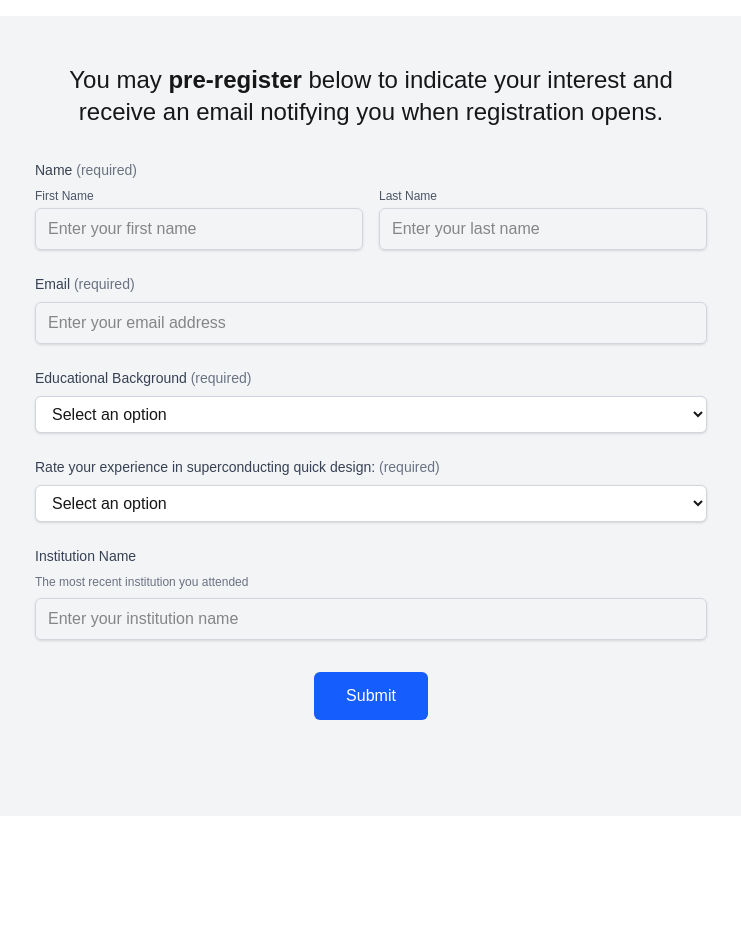
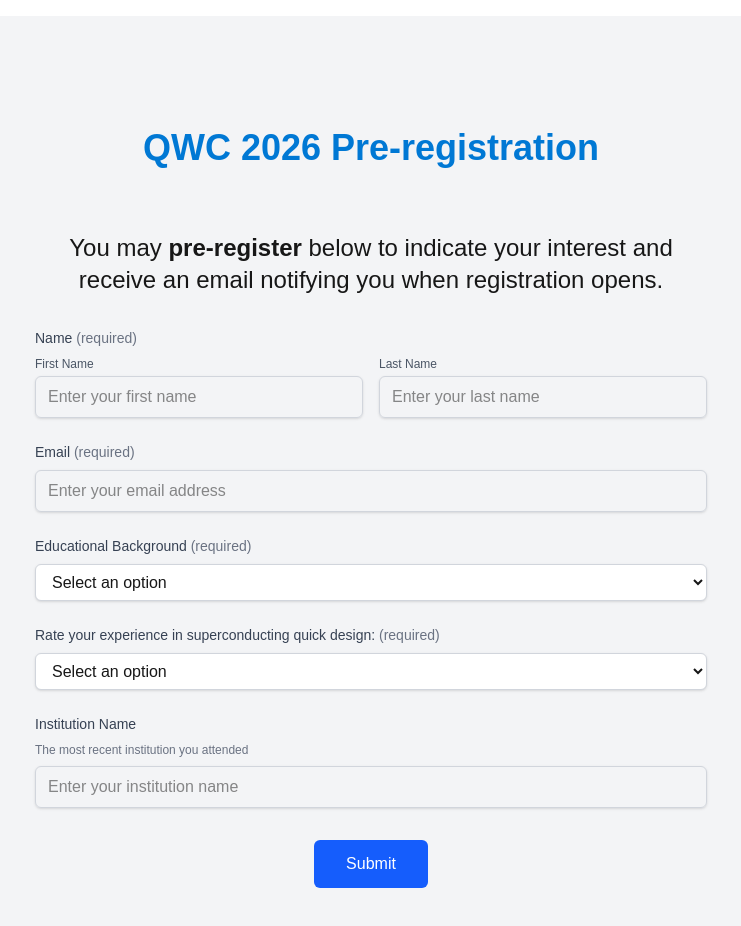
Before and after one commit to qcsa-at-ucla/qcsa, a Next.js app: page / in a window 1280 px wide. Shown: the part 1280-2206 px from the top of the page, without its empty margins (269-1010 px from the left). Built offline with nearby package versions, Linux system fonts and the light colour scheme.

Commit message:
pre-register header

```diff
--- a/src/app/Components/thank-you-page.tsx
+++ b/src/app/Components/thank-you-page.tsx
@@ -58,6 +58,9 @@ export default function ThankYouPage() {
       <div className="max-w-2xl mx-auto">
         {/* Header */}
         <div className="text-center mb-8">
+            <h2 className='text-4xl font-semibold m-16 text-[#0078d4]'>
+                QWC 2026 Pre-registration
+            </h2>
           <h2 className="text-2xl md:text-1xl font-normal text-black-600">
             You may <strong>pre-register</strong> below to indicate your interest and receive an email notifying you when registration opens.
           </h2>
```
